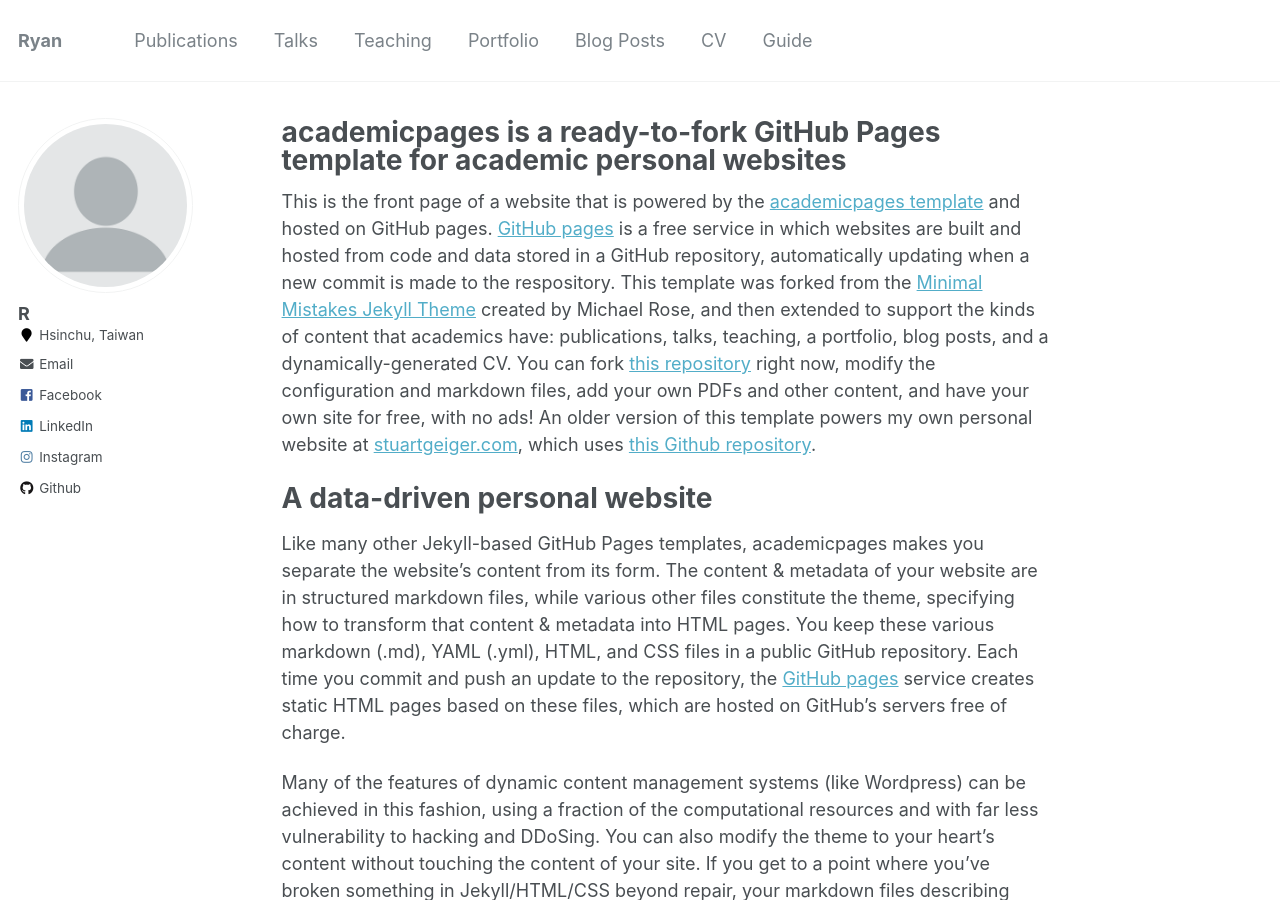
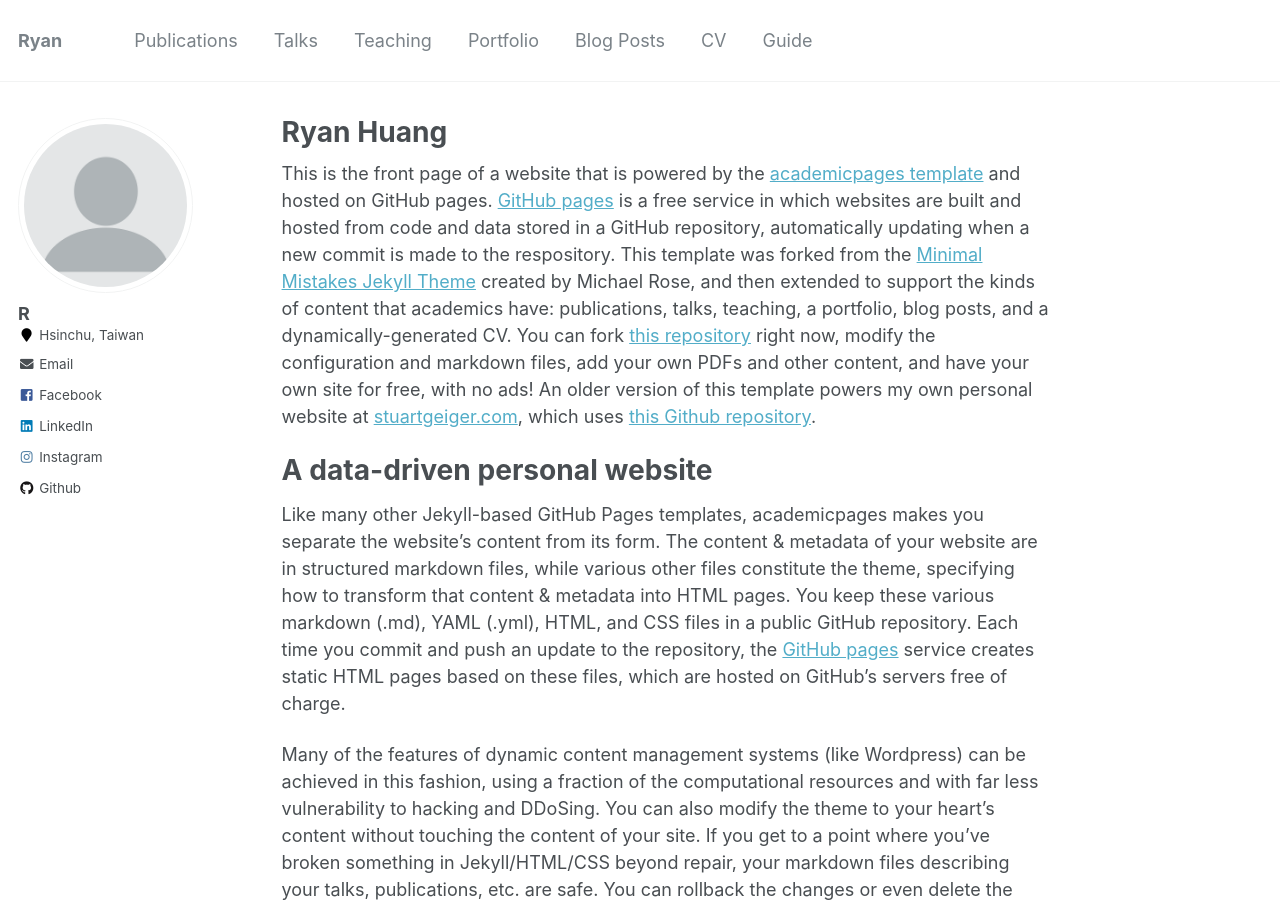
Before and after one commit to applepen00/applepen00.github.io, a Jekyll site: the page built from _pages/about.md, in a window 1280 px wide and 900 px high. Built offline with Jekyll 4.4.1, drawn with Linux system fonts in a browser that asks for light colours.

Commit message:
Add files via upload

```diff
--- a/_pages/about.md
+++ b/_pages/about.md
@@ -1,6 +1,6 @@
 ---
 permalink: /
-title: "academicpages is a ready-to-fork GitHub Pages template for academic personal websites"
+title: "Ryan Huang"
 excerpt: "About me"
 author_profile: true
 redirect_from:
```
